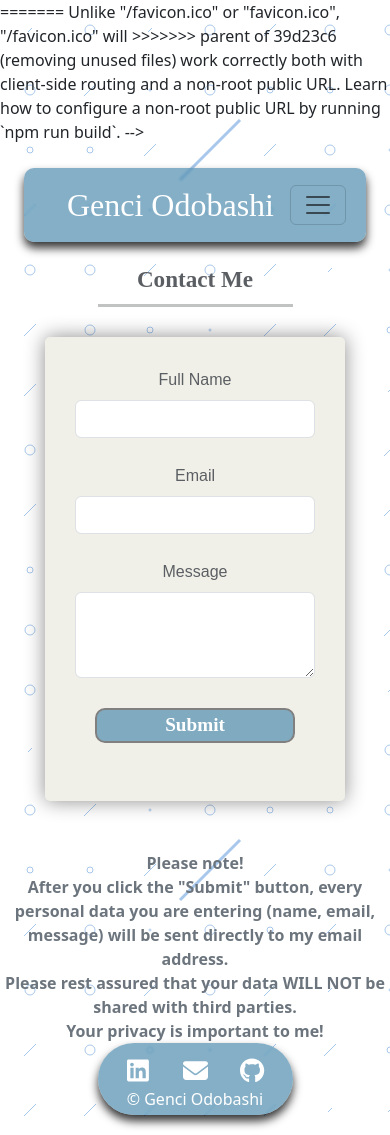
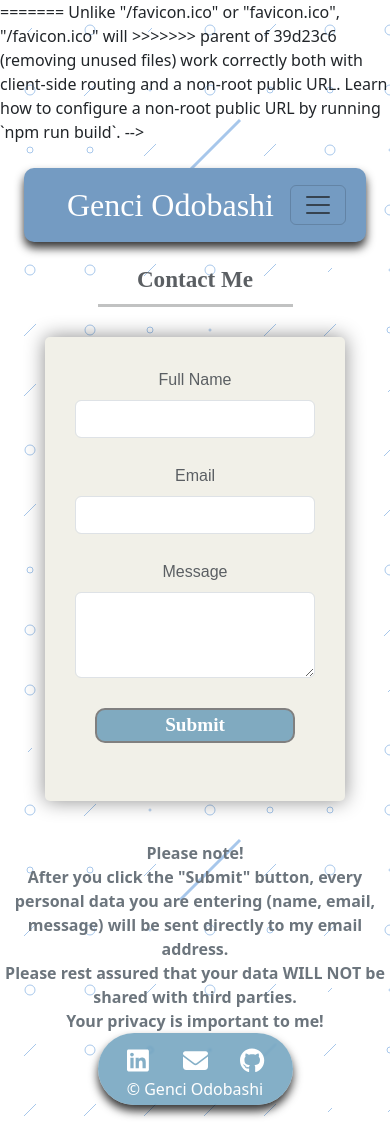
Before and after one commit to odobashigenci/react-portfolio, a React (Create React App) app: page /contact in a window 390 px wide. Built offline with nearby package versions, Linux system fonts and the light colour scheme.

Commit message:
Revert "fixed fisuals"
This reverts commit c1332b1bfa349e040648aa74f44616447bc162d7.

```diff
--- a/src/index.css
+++ b/src/index.css
@@ -57,8 +57,7 @@ h4 {
 /* Header.js */
 
 .navbar {
-  backdrop-filter: blur(1px);
-  background-color: rgba(81, 141, 175, 0.7);
+  background-color: #749bc2;
   border-radius: 10px;
   box-shadow: 0 6px 10px rgba(0, 0, 0, 0.8);
   font-size: 1.3rem;
@@ -241,17 +240,11 @@ h4 {
 }
 
 .privacy-note {
-  color: #6c757d;
   font-size: 1rem;
   font-weight: bold;
+  color: #6c757d;
+  margin-top: 20px;
   line-height: 1.5;
-  margin-top: 20px;
-}
-
-@media screen and (max-width: 870px) {
-  .privacy-note {
-    margin-top: 30px;
-  }
 }
 
 .privacy-note strong {
```
